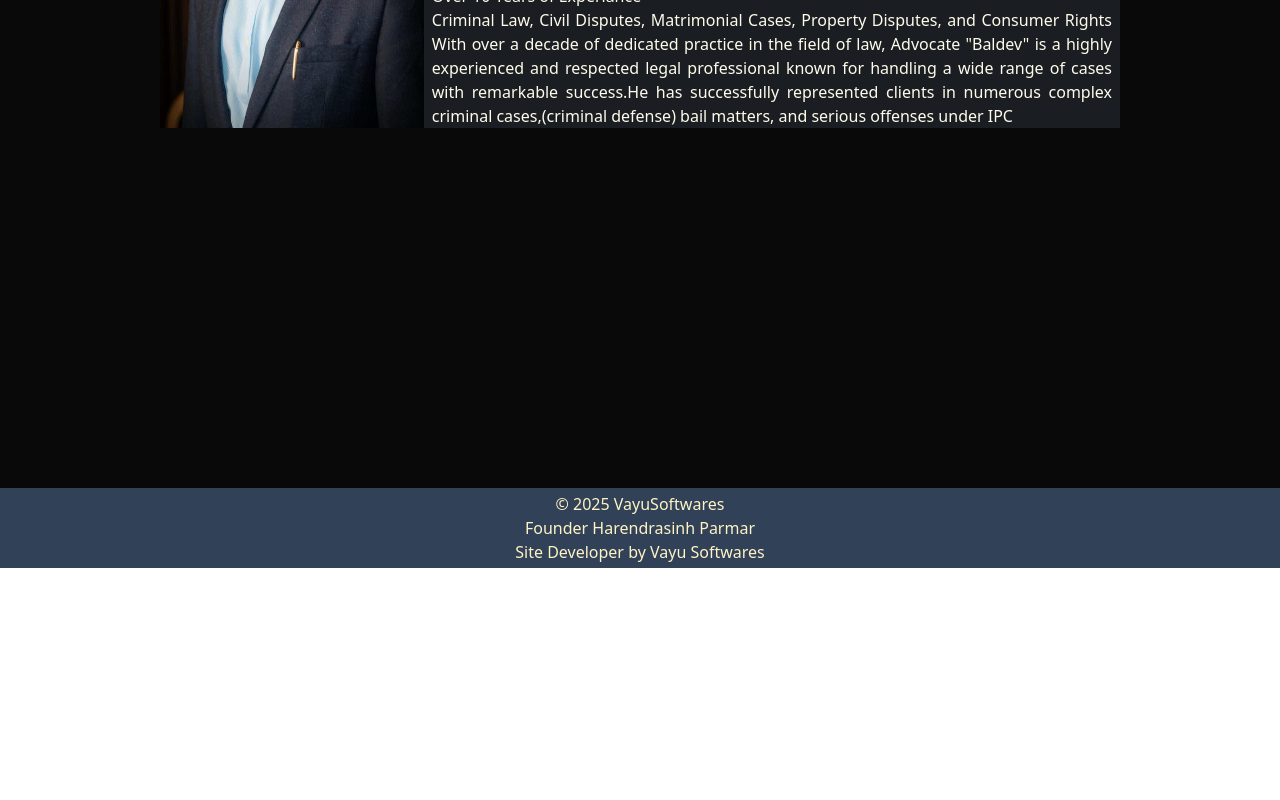
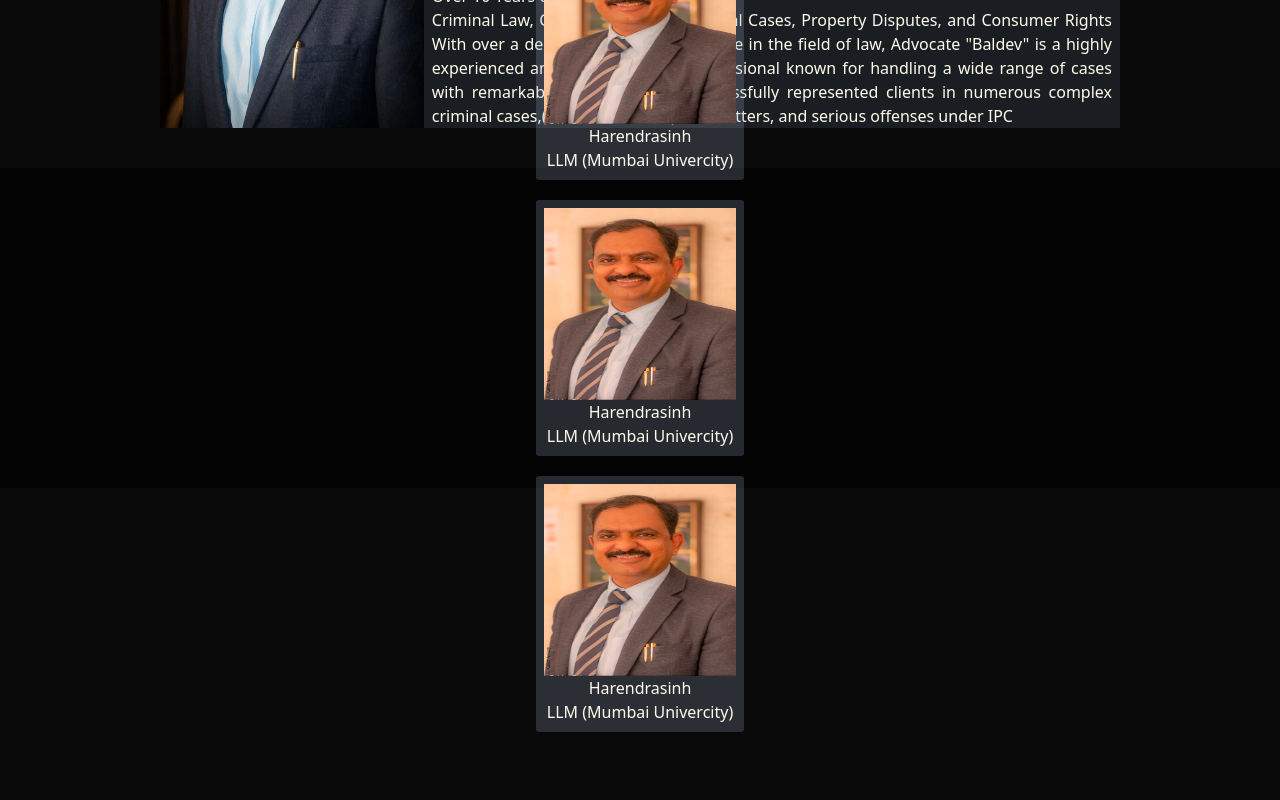
Before and after one commit to harendrasinp/advocate, a React (Vite) app: page / in a window 1280 px wide. Shown: the part 440-1240 px from the top of the page. Before the commit the page ends 1008 px from the top, so only its background shows below. Built offline with nearby package versions, Linux system fonts and the light colour scheme; a web font is replaced by a local one.

Commit message:
add accosiates

```diff
--- a/src/Homepage.jsx
+++ b/src/Homepage.jsx
@@ -2,7 +2,9 @@ import React from 'react'
 import { baldevjiDetail } from './data/baldevjiDetail'
 export const Homepage = () => {
   return (
-    <div className='w-full min-h-full  bg-[url("/images/backgrond.jpg")] bg-cover bg-no-repeat bg-center'>
+    <div>
+      {/* ----------------------------------------Section One-------------------------------------------------- */}
+      <div className='w-full h-[35rem] lg:h-[30rem]  bg-[url("/images/backgrond.jpg")] bg-cover bg-no-repeat bg-center'>
         <div className='w-full min-h-screen bg-black/65 lg:px-[10rem] lg:py-10'>
 
           <div className='w-full py-[2rem] bg-slate-500/20 flex justify-center items-center flex-col lg:flex-row lg:items-end lg:py-0'>
@@ -16,10 +18,36 @@ export const Homepage = () => {
               <div>{baldevjiDetail.Experience}</div>
               <div>{baldevjiDetail.Specialization}</div>
             </div>
+
+          </div>
+        </div>
+      </div>
+      {/* ------------------------------Second Two---------------------------------------------------- */}
+      <div className='min-h-screen w-full bg-[url("/images/section2Image.jpg")] bg-cover bg-center bg-no-repeat'>
+        <div className='min-h-screen w-full bg-black/65'>
+          <div className='text-amber-50 flex flex-col justify-center items-center gap-5 lg:flex lg:h-[20rem] lg:justify-center lg:gap-5 '>
+
+            <div className='bg-slate-400/25 p-[0.5rem] w-[13rem] h-[16rem] flex flex-col items-center rounded-[0.2rem]'>
+                <img className=' relative h-[12rem] w-full' src="/images/baldevji.jpg" alt="associat1" />
+                <div>Harendrasinh</div>
+                <div>LLM (Mumbai Univercity)</div>
+            </div>
+
+            <div className='bg-slate-400/25 p-[0.5rem] w-[13rem] h-[16rem] flex flex-col items-center rounded-[0.2rem]'>
+                <img className=' relative h-[12rem] w-full' src="/images/baldevji.jpg" alt="associat1" />
+                <div>Harendrasinh</div>
+                <div>LLM (Mumbai Univercity)</div>
+            </div>
+
+            <div className='bg-slate-400/25 p-[0.5rem] w-[13rem] h-[16rem] flex flex-col items-center rounded-[0.2rem]'>
+                <img className=' relative h-[12rem] w-full' src="/images/baldevji.jpg" alt="associat1" />
+                <div>Harendrasinh</div>
+                <div>LLM (Mumbai Univercity)</div>
             </div>
 
           </div>
-
+        </div>
+      </div>
     </div>
   )
 }
```
Also changed, not shown: public/images/section2Image.jpg (added). Lines whose indentation alone changed are shown as unchanged.
